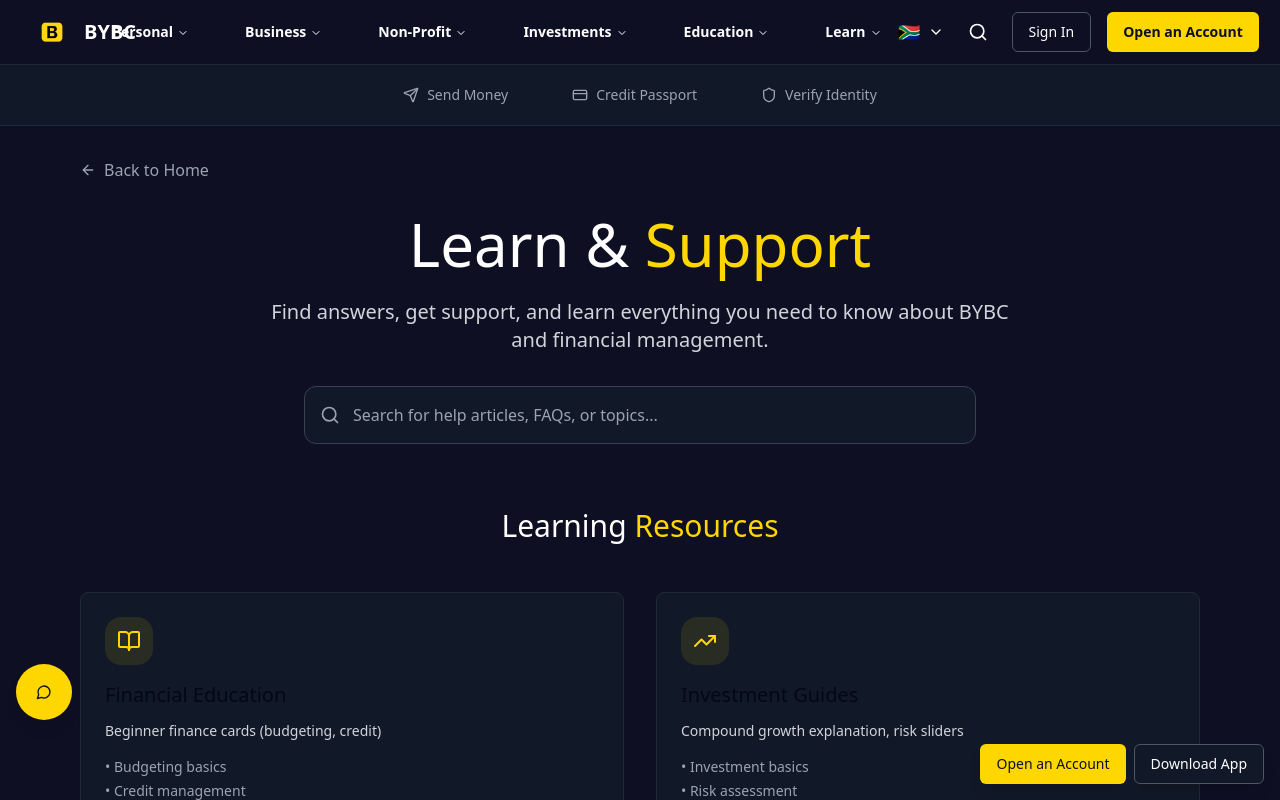
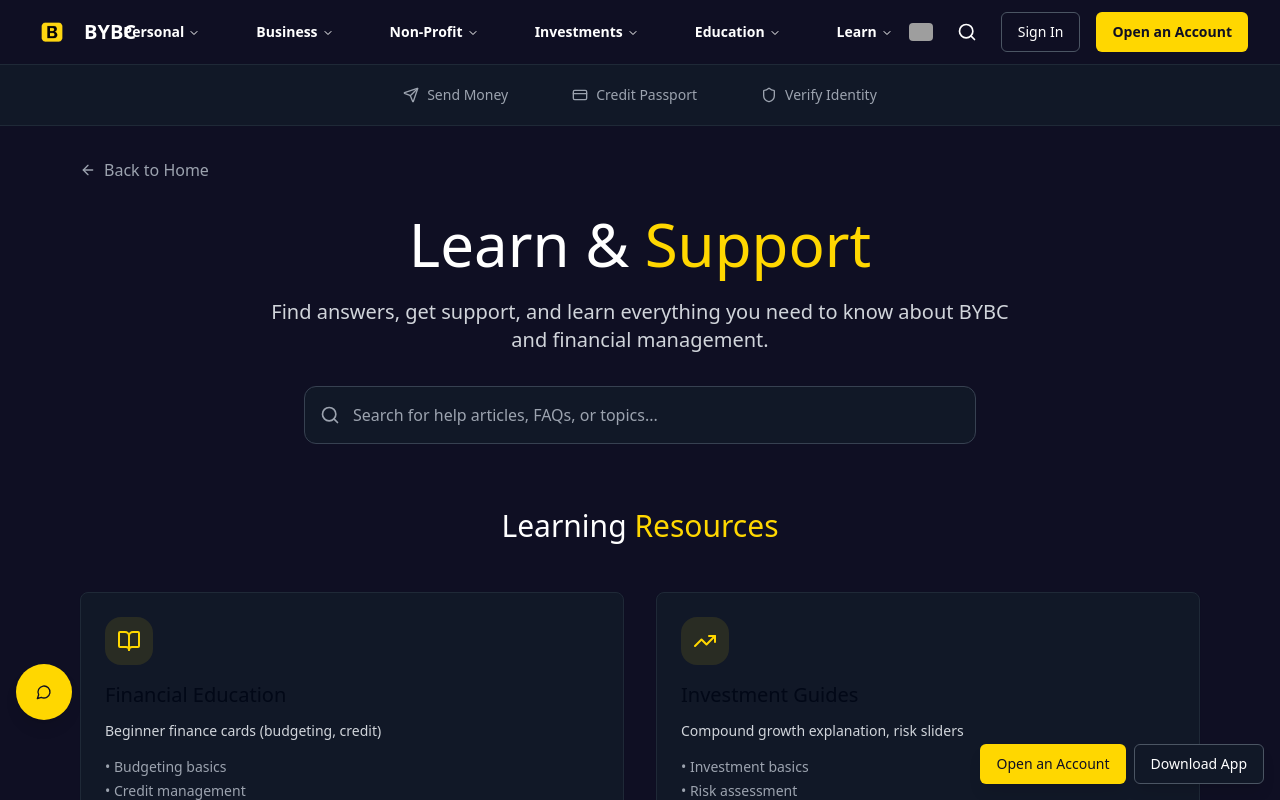
Before and after one commit to BYBC-Banking/bybc-banking-landing-page, a React (Vite) app: page /learn in a window 1280 px wide. Shown: the top 800 px of the page. Built offline with nearby package versions, Linux system fonts and the light colour scheme; grey boxes are pictures that could not be loaded.

Commit message:
Update DesktopNavigation.tsx

```diff
--- a/src/components/header/DesktopNavigation.tsx
+++ b/src/components/header/DesktopNavigation.tsx
@@ -66,7 +66,13 @@ const DesktopNavigation = ({ navigationItems }: DesktopNavigationProps) => {
         <DropdownMenu>
           <DropdownMenuTrigger className="flex items-center space-x-2 text-white hover:text-[#ffd700] transition-colors">
             {/* South African Flag SVG */}
-            <span className="text-lg">🇿🇦</span>
+            <img
+              src="https://flagcdn.com/w40/za.png"
+              alt="South African Flag"
+              width="24"
+              height="16"
+              className="rounded-sm"
+            />
             <ChevronDown className="w-4 h-4" />
           </DropdownMenuTrigger>
           <DropdownMenuContent className="bg-gray-900 border-gray-700 z-50">
```
